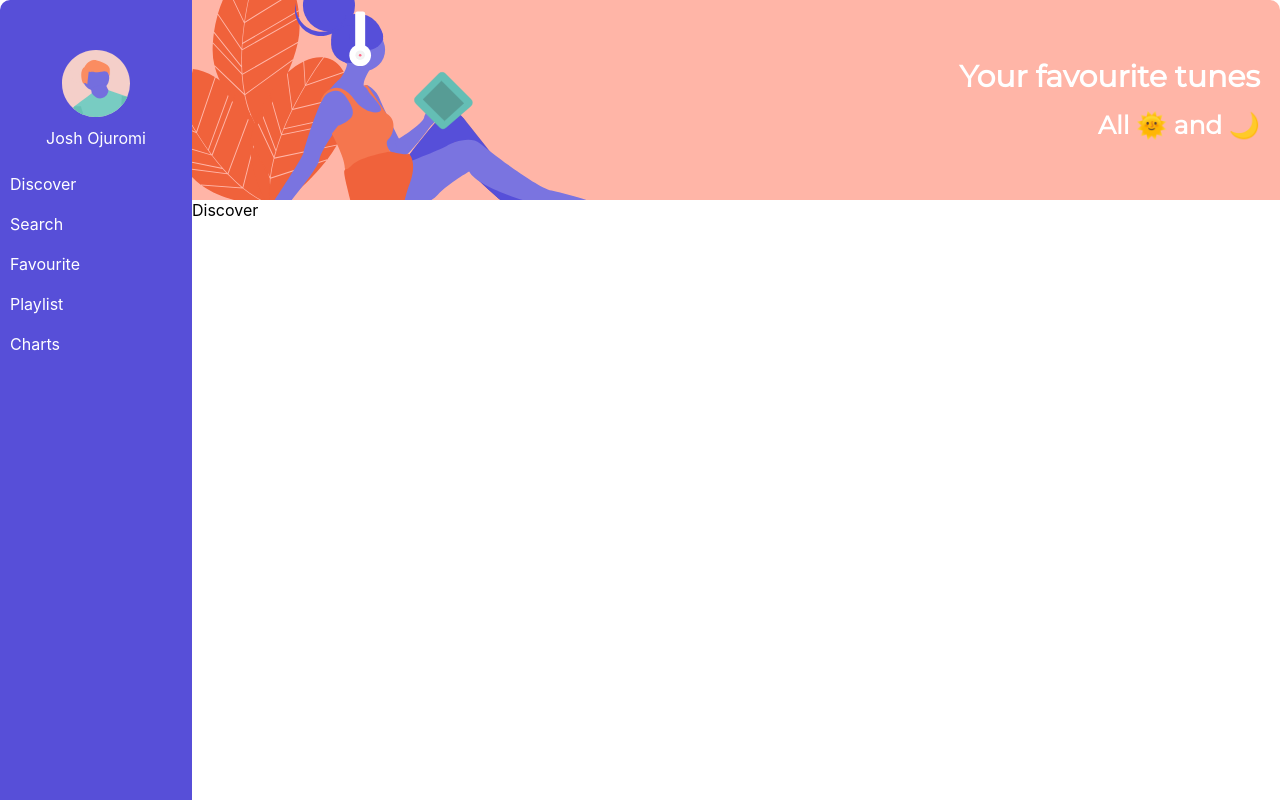
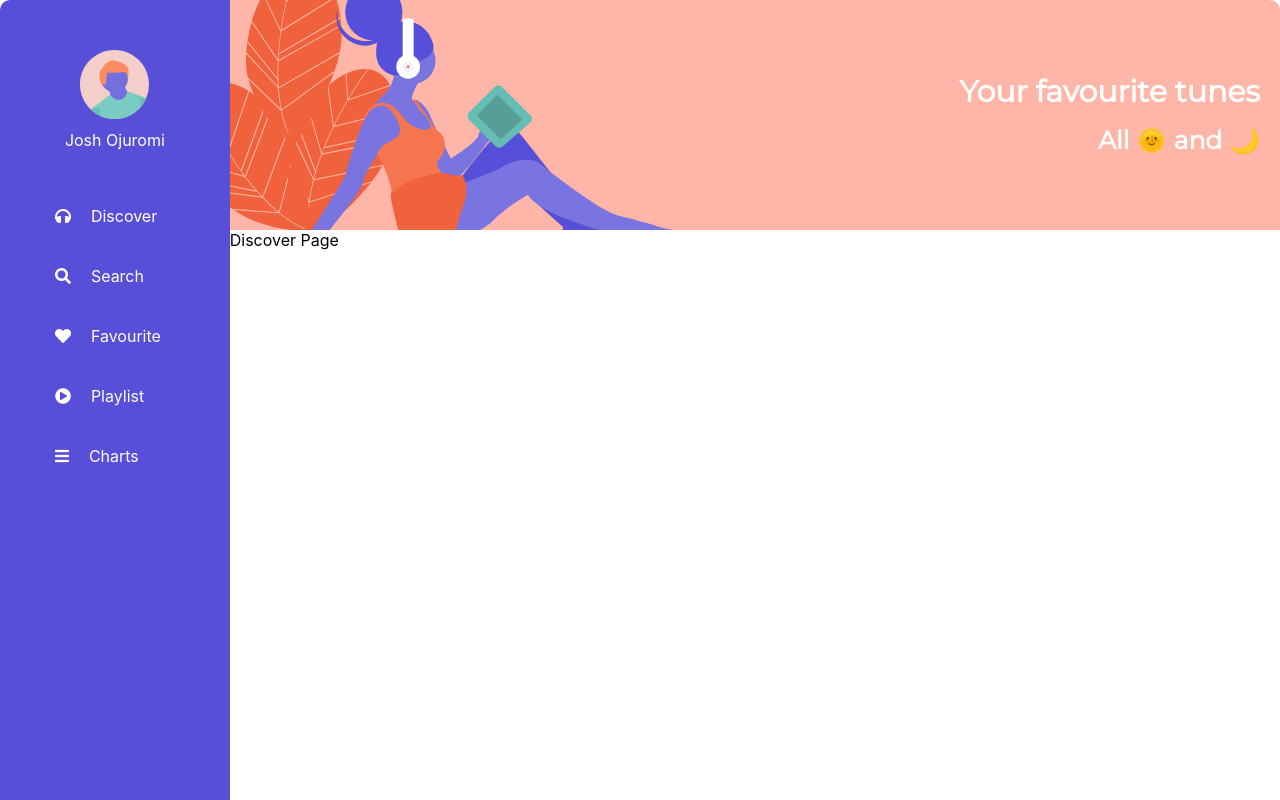
Before and after one commit to Joshuromi/deezer-app, a React (Create React App) app: page / in a window 1280 px wide. Built offline with nearby package versions, Linux system fonts and the light colour scheme.

Commit message:
adjusted styling of components

```diff
--- a/public/index.html
+++ b/public/index.html
@@ -12,6 +12,9 @@
     <link rel="apple-touch-icon" href="%PUBLIC_URL%/logo192.png" />
     <link rel="preconnect" href="https://fonts.gstatic.com">
     <link href="https://fonts.googleapis.com/css2?family=Montserrat&display=swap" rel="stylesheet">
+    <link rel="stylesheet" href="https://cdnjs.cloudflare.com/ajax/libs/font-awesome/5.15.2/css/all.min.css"
+      integrity="sha512-HK5fgLBL+xu6dm/Ii3z4xhlSUyZgTT9tuc/hSrtw6uzJOvgRr2a9jyxxT1ely+B+xFAmJKVSTbpM/CuL7qxO8w=="
+      crossorigin="anonymous" />
     <!--
       Notice the use of %PUBLIC_URL% in the tags above.
       It will be replaced with the URL of the `public` folder during the build.
--- a/src/App.css
+++ b/src/App.css
@@ -3,5 +3,5 @@
 }
 
 .main {
-  width: 85%;
+  width: 100%;
 }
--- a/src/components/header/header.style.css
+++ b/src/components/header/header.style.css
@@ -3,21 +3,21 @@
   display: flex;
   justify-content: space-between;
   align-items: center;
-  height: 200px;
+  height: 230px;
   overflow: hidden;
   border-top-right-radius: 10px;
 }
 
 .hero-img {
   transform: scaleX(-1);
-  height: 300px;
-  margin-left: -30px;
+  height: 330px;
+  margin-left: -40px;
   margin-top: -20px;
 }
 
 .header-info {
   color: white;
-  padding: 20px;
+  padding-right: 20px;
   line-height: 1;
   text-align: right;
   font-family: "Montserrat", sans-serif;
--- a/src/components/navbar/navbar.component.jsx
+++ b/src/components/navbar/navbar.component.jsx
@@ -1,24 +1,33 @@
-
 import "./navbar.style.css";
 
 const Navbar = () => (
-    <div className="nav-bar">
+  <div className="navbar">
     <div className="tabs">
-            <i></i><span>Discover</span>
+      <div>
+        <i class="fa fa-headphones" aria-hidden="true"></i>Discover
+      </div>
     </div>
     <div className="tabs">
-            <i></i><span>Search</span>
+      <div>
+        <i class="fa fa-search" aria-hidden="true"></i>Search
+      </div>
     </div>
     <div className="tabs">
-            <i></i><span>Favourite</span>
+      <div>
+        <i class="fa fa-heart" aria-hidden="true"></i>Favourite
+      </div>
     </div>
     <div className="tabs">
-            <i></i><span>Playlist</span>
+      <div>
+        <i class="fa fa-play-circle" aria-hidden="true"></i>Playlist
+      </div>
     </div>
     <div className="tabs">
-            <i></i><span>Charts</span>
+      <div>
+        <i class="fa fa-bars" aria-hidden="true"></i>Charts
       </div>
     </div>
-)
+  </div>
+);
 
 export default Navbar;
--- a/src/components/navbar/navbar.style.css
+++ b/src/components/navbar/navbar.style.css
@@ -1,7 +1,22 @@
 .navbar {
+  margin-top: 20px;
 }
 
 .tabs {
   color: white;
-  padding: 10px;
+  padding: 20px;
+  cursor: pointer;
 }
+
+.tabs i {
+  margin-right: 20px;
+}
+
+.tabs div {
+  width: 120px;
+  margin: auto;
+}
+
+.tabs:hover {
+  background: linear-gradient(to right, rgba(255, 255, 255, 0.3), #574fd8);
+}
--- a/src/components/sidebar/sidebar.style.css
+++ b/src/components/sidebar/sidebar.style.css
@@ -1,6 +1,6 @@
 .sidebar {
   background-color: #574fd8;
-  width: 15%;
+  width: 280px;
   height: 100vh;
   border-top-left-radius: 10px;
 }
@@ -17,6 +17,6 @@
 }
 
 .profile-img {
-  width: 35%;
+  width: 30%;
   margin-bottom: -5px;
 }
--- a/src/pages/discover/discoverPage.js
+++ b/src/pages/discover/discoverPage.js
@@ -1,5 +1,5 @@
 import "./discoverPage.css";
 
-const DiscoverPage = () => <div className="discover">Discover</div>;
+const DiscoverPage = () => <div className="discover">Discover Page</div>;
 
 export default DiscoverPage;
```
Lines whose indentation alone changed are shown as unchanged.
